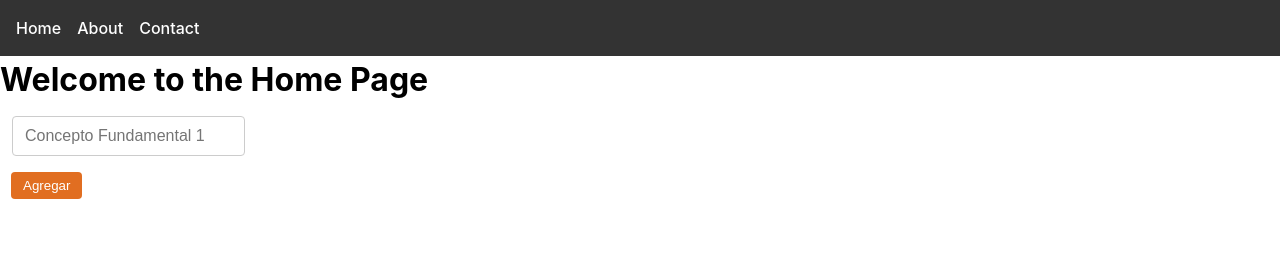
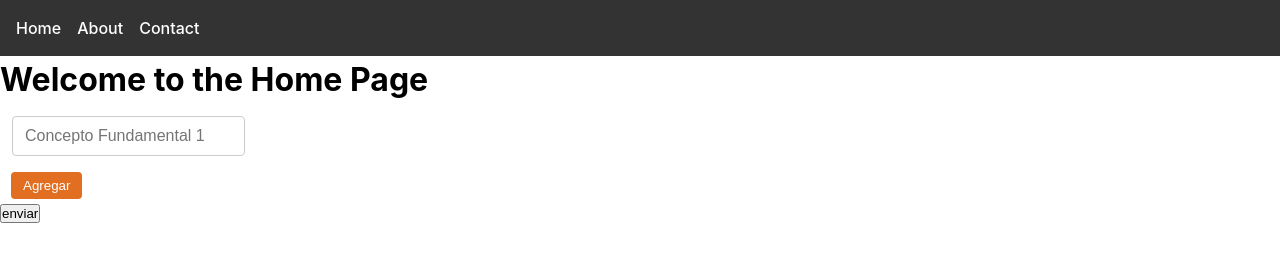
Before and after one commit to repositoryGamesUNAL/repositorioJuegos, a React (Vite) app in the folder games-repository-frontend/: page / in a window 1280 px wide. Shown: the top 274 px of the page. Built offline with nearby package versions, Linux system fonts and the light colour scheme.

Commit message:
adding post connetion from frontend to backend

```diff
--- a/games-repository-frontend/package.json
+++ b/games-repository-frontend/package.json
@@ -10,6 +10,7 @@
     "preview": "vite preview"
   },
   "dependencies": {
+    "axios": "^1.7.9",
     "games-repository-frontend": "file:",
     "react": "^18.3.1",
     "react-dom": "^18.3.1",
--- a/games-repository-frontend/src/Components/pages/Home.tsx
+++ b/games-repository-frontend/src/Components/pages/Home.tsx
@@ -1,15 +1,58 @@
-import React from 'react';
-import InputList from '../molecules/inputList/inputList';
+import React from "react";
+import InputList from "../molecules/inputList/inputList";
+import axios from "axios";
 
+type SendGame = {
+  name: string;
+  purpose: string;
+  thematic: Array<string>;
+  genre: string;
+  materials: Array<string>;
+  objectives: string;
+  time: string;
+};
 const Home: React.FC = () => {
-    return (
-		<div>
-			<h1>Welcome to the Home Page</h1>
-			<InputList
-				placeholder='Concepto Fundamental'
-			/>
-		</div>
-	);
+  const handleSendGame = ({
+    name,
+    purpose,
+    thematic,
+    genre,
+    materials,
+    objectives,
+    time,
+  }: SendGame) => {
+    axios.post("http://localhost:3000/games", {
+      name,
+      purpose,
+      thematic,
+      genre,
+      materials,
+      objectives,
+      time,
+    });
+  };
+
+  return (
+    <div>
+      <h1>Welcome to the Home Page</h1>
+      <InputList placeholder="Concepto Fundamental" />
+      <button
+        onClick={() =>
+          handleSendGame({
+            name: "juego",
+            purpose: "cualquiera",
+            thematic: [],
+            genre: "genero",
+            materials: [],
+            objectives: "si",
+            time: "1 min",
+          })
+        }
+      >
+        enviar
+      </button>
+    </div>
+  );
 };
 
 export default Home;
```
Also changed, not shown: 1 other file (tests, documents, lock files or other folders).
